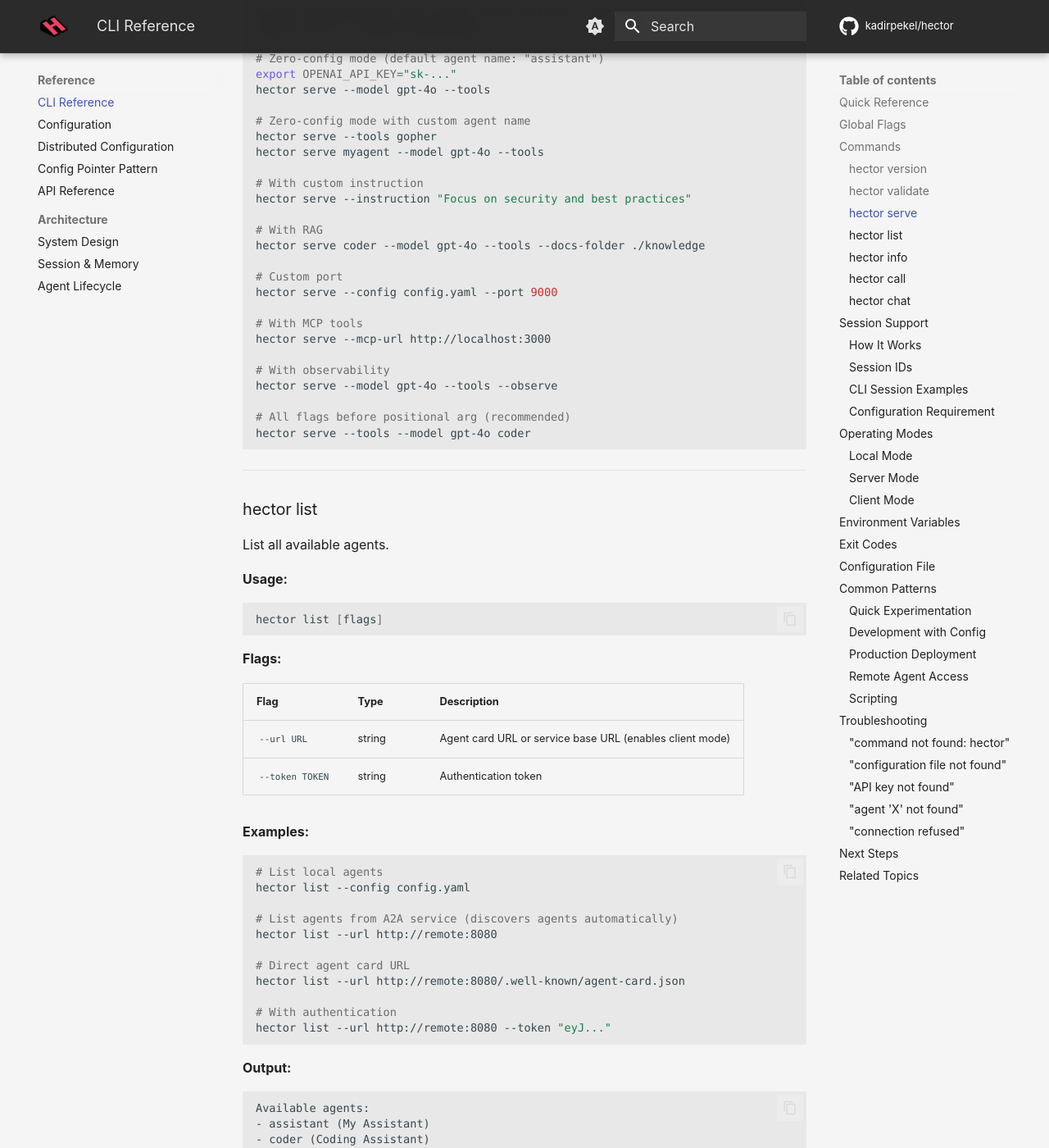
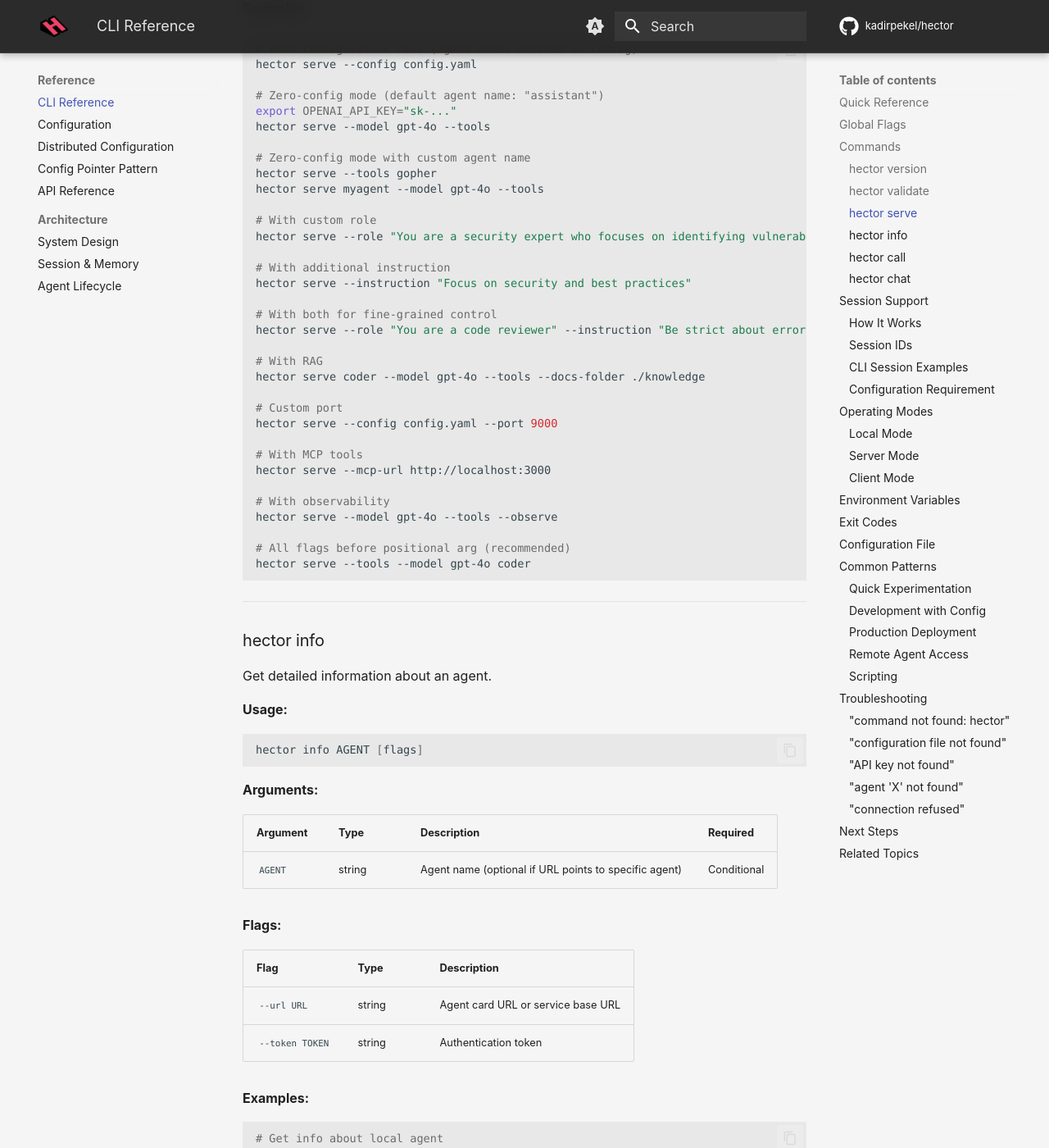
Before and after one commit to kadirpekel/hector, an MkDocs documentation site: the page built from docs/reference/cli.md, in a window 1280 px wide and 1400 px high, scrolled down 6695 px. Shown: the whole window at 82% size. Built offline with MkDocs 1.6.1 and Material for MkDocs 9.7.7, drawn with Linux system fonts in a browser that asks for light colours; comment, search, counter and statistics services are not loaded; some of the changed text lies outside the part shown.

Commit message:
removed list command

````diff
--- a/docs/reference/cli.md
+++ b/docs/reference/cli.md
@@ -16,7 +16,6 @@ Complete reference for all Hector command-line commands and options.
 | `hector version` | Show version | `hector version` |
 | `hector validate` | Validate config | `hector validate config.yaml` |
 | `hector serve` | Start server | `hector serve --config config.yaml` |
-| `hector list` | List agents | `hector list` |
 | `hector info` | Agent details | `hector info assistant` |
 | `hector call` | Single message | `hector call "Hello" --agent assistant --config config.yaml` |
 | `hector chat` | Interactive chat | `hector chat --agent assistant --config config.yaml` |
@@ -259,6 +258,8 @@ When using zero-config mode (no `--config` flag), use these to configure quickly
 | `--api-key KEY` | string | LLM API key | From env |
 | `--model NAME` | string | Model name | `gpt-4o-mini` |
 | `--provider NAME` | string | LLM provider (openai/anthropic/gemini) | `openai` |
+| `--role TEXT` | string | Override agent's system role/persona | - |
+| `--instruction TEXT` | string | Additional guidance appended to system prompt | - |
 | `--tools` | bool | Enable all built-in tools | `false` |
 | `--mcp-url URL` | string | MCP server URL | - |
 | `--docs FOLDER` | string | Documents folder for RAG | - |
@@ -279,8 +280,14 @@ hector serve --model gpt-4o --tools
 hector serve --tools gopher
 hector serve myagent --model gpt-4o --tools
 
-# With custom instruction
+# With custom role
+hector serve --role "You are a security expert who focuses on identifying vulnerabilities"
+
+# With additional instruction
 hector serve --instruction "Focus on security and best practices"
+
+# With both for fine-grained control
+hector serve --role "You are a code reviewer" --instruction "Be strict about error handling"
 
 # With RAG
 hector serve coder --model gpt-4o --tools --docs-folder ./knowledge
@@ -296,48 +303,6 @@ hector serve --model gpt-4o --tools --observe
 
 # All flags before positional arg (recommended)
 hector serve --tools --model gpt-4o coder
-```
-
----
-
-### hector list
-
-List all available agents.
-
-**Usage:**
-```bash
-hector list [flags]
-```
-
-**Flags:**
-
-| Flag | Type | Description |
-|------|------|-------------|
-| `--url URL` | string | Agent card URL or service base URL (enables client mode) |
-| `--token TOKEN` | string | Authentication token |
-
-**Examples:**
-
-```bash
-# List local agents
-hector list --config config.yaml
-
-# List agents from A2A service (discovers agents automatically)
-hector list --url http://remote:8080
-
-# Direct agent card URL
-hector list --url http://remote:8080/.well-known/agent-card.json
-
-# With authentication
-hector list --url http://remote:8080 --token "eyJ..."
-```
-
-**Output:**
-```
-Available agents:
-- assistant (My Assistant)
-- coder (Coding Assistant)
-- researcher (Research Specialist)
 ```
 
 ---
@@ -422,6 +387,8 @@ hector call MESSAGE [flags]
 | `--model NAME` | string | Model name | - |
 | `--api-key KEY` | string | API key | From env |
 | `--base-url URL` | string | Custom API base URL | - |
+| `--role TEXT` | string | Override agent's system role/persona | - |
+| `--instruction TEXT` | string | Additional guidance appended to system prompt | - |
 | `--tools` | bool | Enable built-in tools | `false` |
 | `--mcp-url URL` | string | MCP server URL | - |
 | `--docs-folder PATH` | string | Documents folder for RAG | - |
@@ -482,6 +449,8 @@ hector chat [flags]
 | `--model NAME` | string | Model name | - |
 | `--api-key KEY` | string | API key | From env |
 | `--base-url URL` | string | Custom API base URL | - |
+| `--role TEXT` | string | Override agent's system role/persona | - |
+| `--instruction TEXT` | string | Additional guidance appended to system prompt | - |
 | `--tools` | bool | Enable built-in tools | `false` |
 | `--mcp-url URL` | string | MCP server URL | - |
 | `--docs-folder PATH` | string | Documents folder for RAG | - |
@@ -754,7 +723,7 @@ export OPENAI_API_KEY="sk-..."
 hector call "What is recursion?"
 
 # With custom behavior
-hector call "analyze this" --instruction "Focus on performance"
+hector call "analyze this" --role "You are a security analyst" --instruction "Focus on vulnerabilities"
 ```
 
 ### Development with Config
@@ -780,7 +749,7 @@ hector serve \
 export HECTOR_URL="https://agents.company.com"
 export HECTOR_TOKEN="eyJ..."
 
-hector list --url $HECTOR_URL --token $HECTOR_TOKEN
+hector info assistant --url $HECTOR_URL --token $HECTOR_TOKEN
 hector call "task" --agent assistant --url $HECTOR_URL --token $HECTOR_TOKEN
 
 # Or direct agent card URL
@@ -862,8 +831,8 @@ Available agents in config:
 # Use an agent that exists in your config
 hector call "Hello" --agent assistant --config config.yaml
 
-# Check available agents
-hector list --config config.yaml
+# Check available agents with info
+hector info assistant --config config.yaml
 ```
 
 ### "connection refused"
````
Also changed, not shown: other parts of docs/reference/cli.md (+1 -1 lines), README.md (+4 -4 lines), docs/core-concepts/overview.md (+1 -1 lines), docs/core-concepts/prompts.md (+40 -2 lines), docs/getting-started/quick-start.md (+13 -10 lines), docs/how-to/integrate-external-agents.md (+7 -10 lines), docs/reference/architecture.md (+1 -1 lines), 4 other files.
